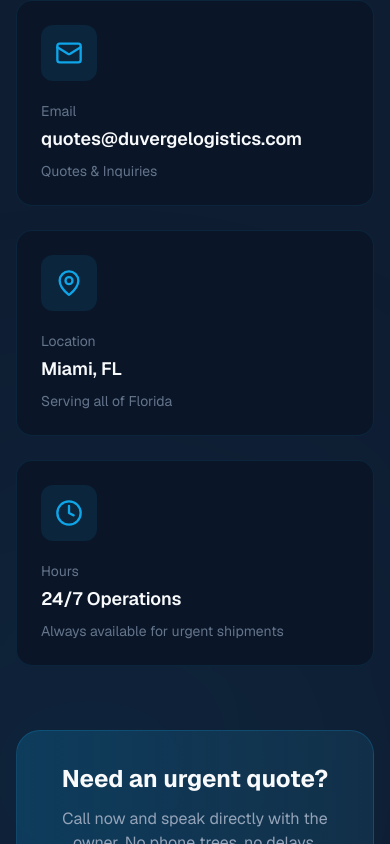
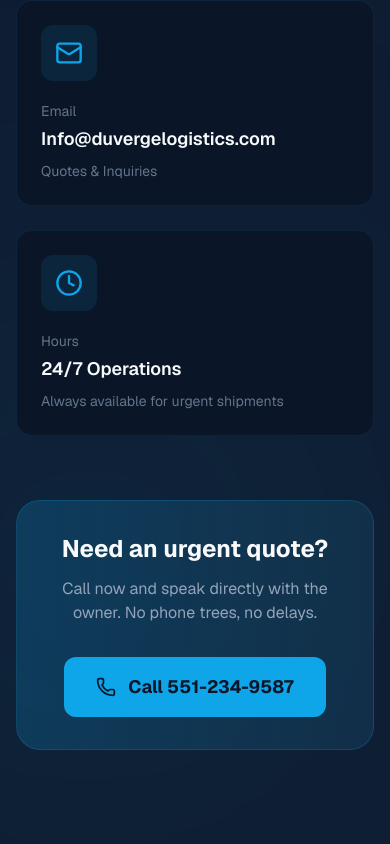
Before and after one commit to TheAlchemist6/duverge-logistics, a Next.js app: page / in a window 390 px wide. Shown: the part 8460-9304 px from the top of the page. Built offline with nearby package versions, Linux system fonts and the light colour scheme.

Commit message:
Update contact info: phone 551-234-9587, email Info@duvergelogistics.com, remove Location card

```diff
--- a/app/sections/Contact.tsx
+++ b/app/sections/Contact.tsx
@@ -1,29 +1,22 @@
 "use client";
 
 import { motion } from "framer-motion";
-import { Phone, Mail, MapPin, Clock, Globe, Share2 } from "lucide-react";
+import { Phone, Mail, Clock, Globe } from "lucide-react";
 
 const contactInfo = [
   {
     icon: Phone,
     label: "Phone",
-    value: "(305) 555-0123",
-    href: "tel:+13055550123",
+    value: "551-234-9587",
+    href: "tel:+15512349587",
     description: "24/7 Dispatch Available",
   },
   {
     icon: Mail,
     label: "Email",
-    value: "quotes@duvergelogistics.com",
-    href: "mailto:quotes@duvergelogistics.com",
+    value: "Info@duvergelogistics.com",
+    href: "mailto:Info@duvergelogistics.com",
     description: "Quotes & Inquiries",
-  },
-  {
-    icon: MapPin,
-    label: "Location",
-    value: "Miami, FL",
-    href: "#",
-    description: "Serving all of Florida",
   },
   {
     icon: Clock,
@@ -65,7 +58,7 @@
           whileInView={{ opacity: 1, y: 0 }}
           viewport={{ once: true }}
           transition={{ duration: 0.6, delay: 0.2 }}
-          className="grid sm:grid-cols-2 lg:grid-cols-4 gap-6"
+          className="grid sm:grid-cols-2 lg:grid-cols-3 gap-6 max-w-4xl mx-auto"
         >
           {contactInfo.map((item, index) => (
             <motion.a
@@ -105,11 +98,11 @@
               </p>
             </div>
             <a
-              href="tel:+13055550123"
+              href="tel:+15512349587"
               className="flex items-center gap-3 px-8 py-4 rounded-xl bg-[#0ea5e9] text-[#0a1628] font-bold text-lg hover:bg-[#38bdf8] transition-all duration-300 whitespace-nowrap"
             >
               <Phone className="w-5 h-5" />
-              Call (305) 555-0123
+              Call 551-234-9587
             </a>
           </div>
         </motion.div>
--- a/app/sections/Footer.tsx
+++ b/app/sections/Footer.tsx
@@ -60,7 +60,7 @@
                 <Globe className="w-5 h-5" />
               </a>
               <a
-                href="mailto:quotes@duvergelogistics.com"
+                href="mailto:Info@duvergelogistics.com"
                 className="w-10 h-10 rounded-lg bg-[#0f1d32] flex items-center justify-center text-[#64748b] hover:text-[#0ea5e9] hover:bg-[#0ea5e9]/10 transition-colors"
               >
                 <Mail className="w-5 h-5" />
```
